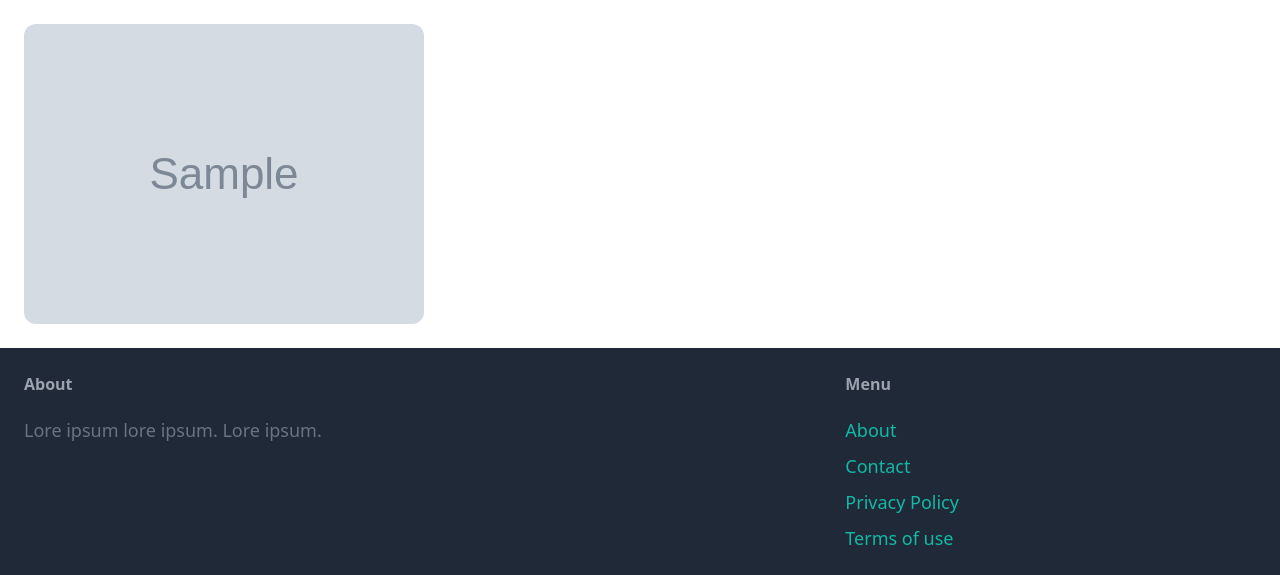
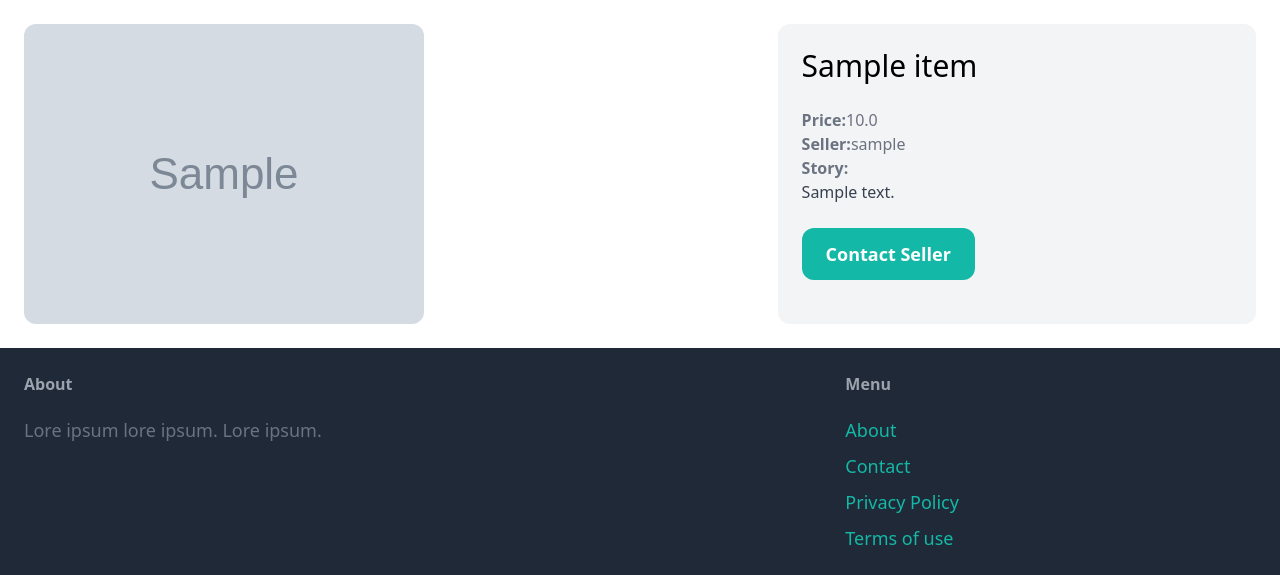
Before and after one commit to oanapintoiu/marketplace, a Django app: page /items/1 in a window 1280 px wide. Shown: the part 77-652 px from the top of the page. Run offline with Django 5.2, Linux system fonts and the light colour scheme; tables that the repository leaves empty hold one stand-in row (values such as "Sample post"); grey boxes marked "Sample" are stand-in pictures; some libraries are stand-ins or nearby versions.

Commit message:
listed items are now linked to item/product description, showing price, name, story and a new contact seller button

```diff
--- a/tebby_bear/item/templates/item/detail.html
+++ b/tebby_bear/item/templates/item/detail.html
@@ -9,5 +9,20 @@
     <div class="col-span-3">
       <img src="{{ item.image.url }}" class="rounded-xl" />
     </div>
+    <div class="col-span-2 p-6 bg-gray-100 rounded-xl">
+      <h1 class="mb-6 text-3xl">{{ item.name }}</h1>
+      <p class="text-gray-500">
+        <strong>Price:</strong>{{ item.price }}
+      </p>
+      <p class="text-gray-500">
+        <strong>Seller:</strong>{{ item.created_by.username }}
+      </p>
+      {% if item.description %}
+        <p class="text-gray-700">
+          <strong class="text-gray-500">Story:</strong><br /> {{ item.description }}
+        </p>
+      {% endif %}
+      <a href="#" class="inline-block mt-6 px-6 py-3 text-lg font-semibold bg-teal-500 text-white rounded-xl hover:bg-teal-700">Contact Seller</a>
+    </div>
   </div>
 {% endblock %}
```
